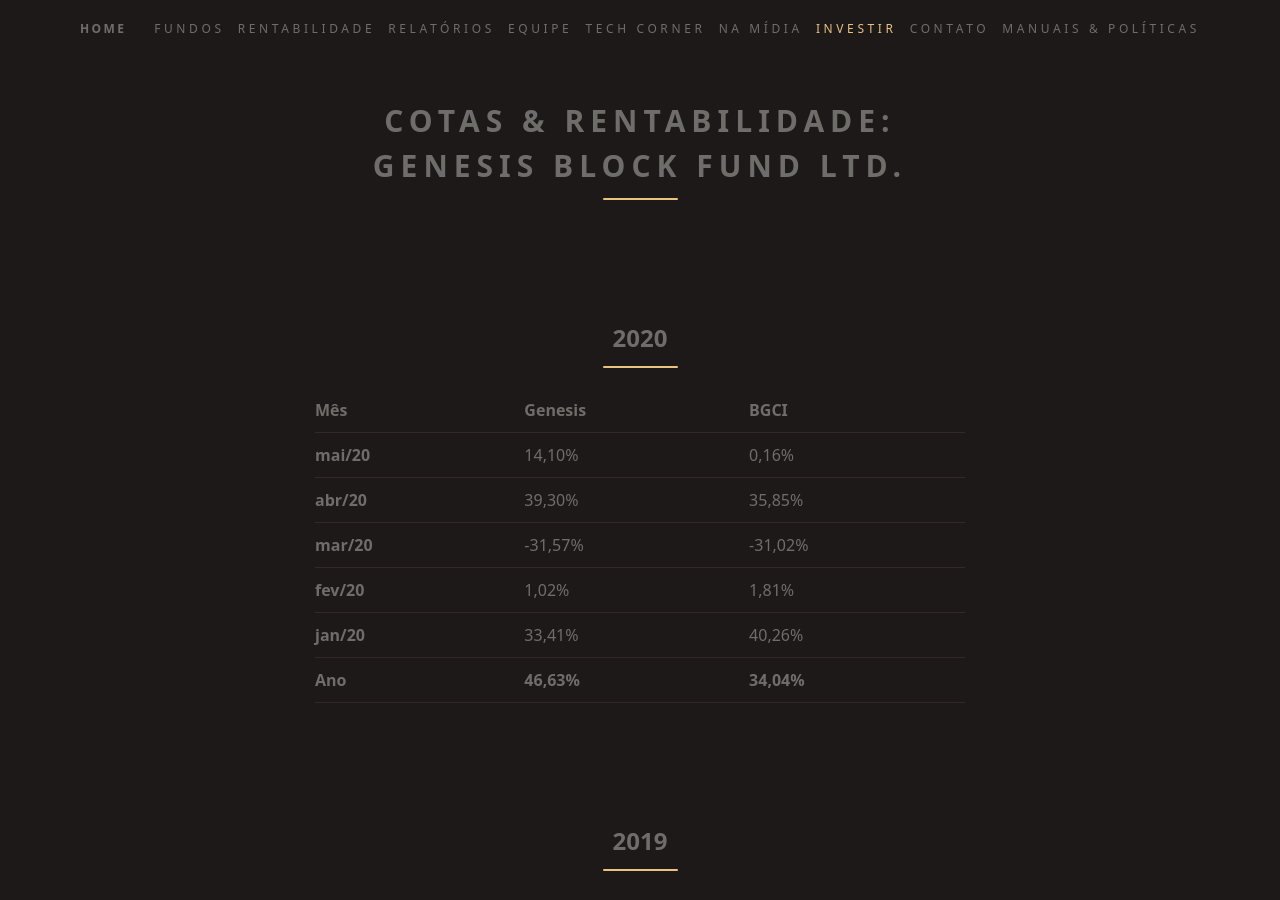
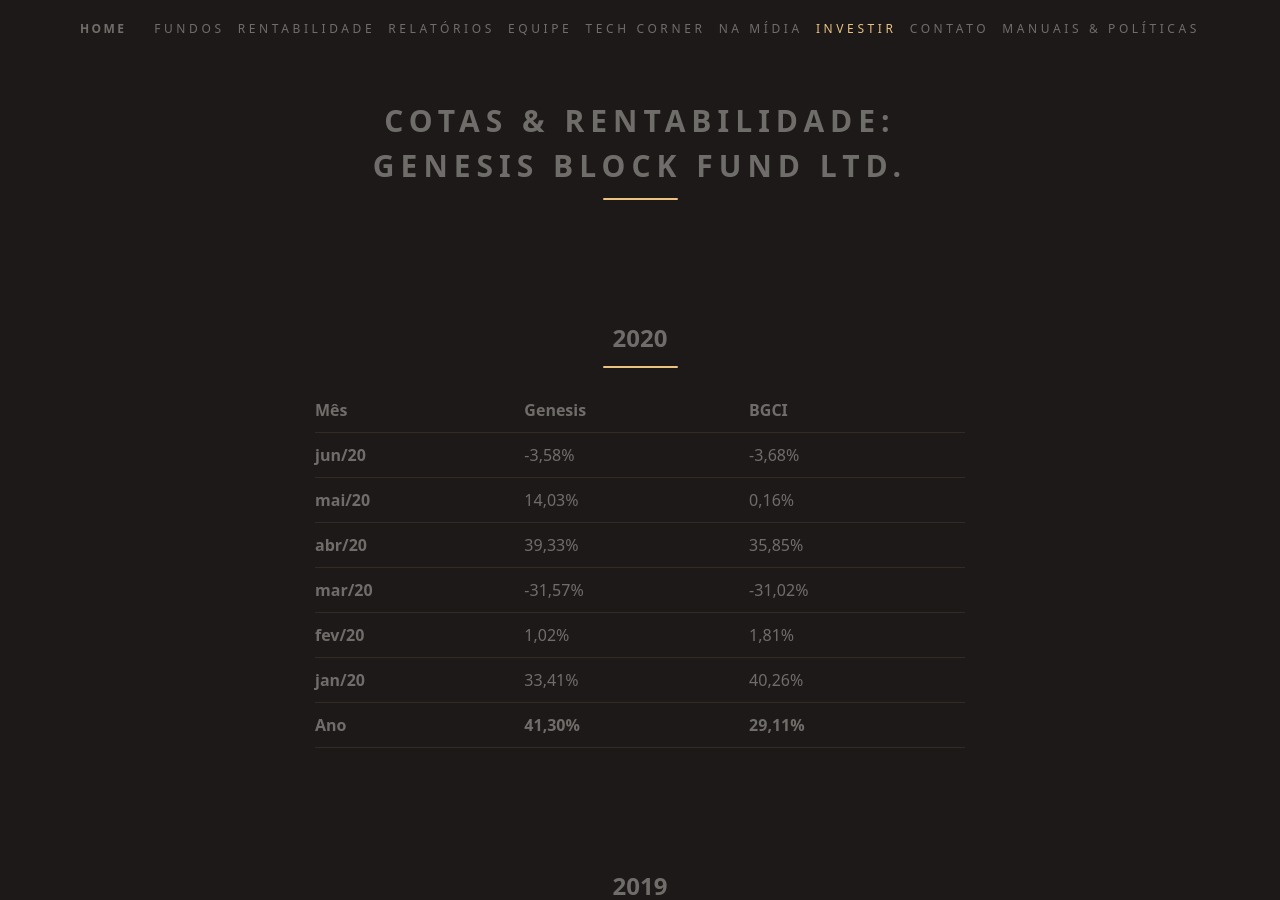
Before and after one commit to ateliedetemas/blpcrypto, a Jekyll site: the page built from _pages/rentabilidade/genesis.md, in a window 1280 px wide and 900 px high. Built offline with Jekyll 4.4.1, drawn with Linux system fonts in a browser that asks for light colours.

Commit message:
Update genesis.md

```diff
--- a/_pages/rentabilidade/genesis.md
+++ b/_pages/rentabilidade/genesis.md
@@ -8,12 +8,13 @@ permalink: "/rentabilidade/genesis/"
 
 | Mês    | Genesis | BGCI    |
 |--------|---------|---------|
-| **mai/20** | 14,10% | 0,16% |
-| **abr/20** | 39,30% | 35,85% |
+| **jun/20** | -3,58% | -3,68% |
+| **mai/20** | 14,03% | 0,16% |
+| **abr/20** | 39,33% | 35,85% |
 | **mar/20** | -31,57% | -31,02% |
 | **fev/20** | 1,02% | 1,81% |
 | **jan/20** | 33,41% | 40,26% |
-| **Ano**    | **46,63%**  | **34,04%** |
+| **Ano**    | **41,30%**  | **29,11%** |
 
 ## 2019
 
```
